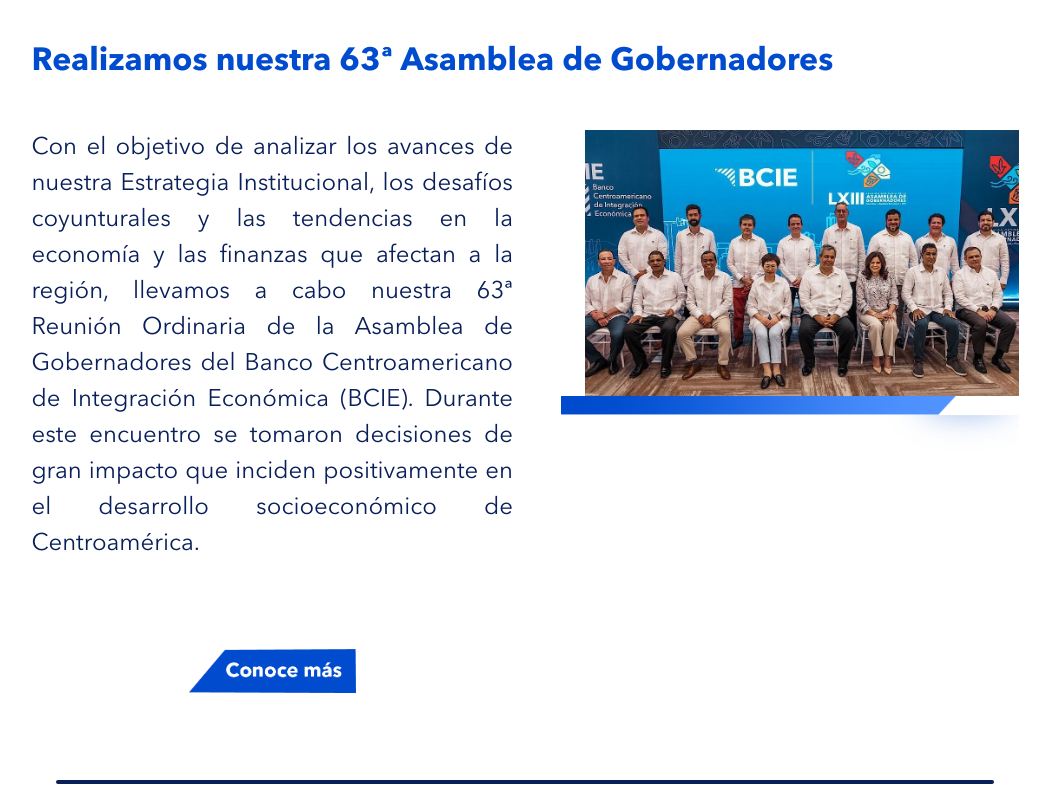
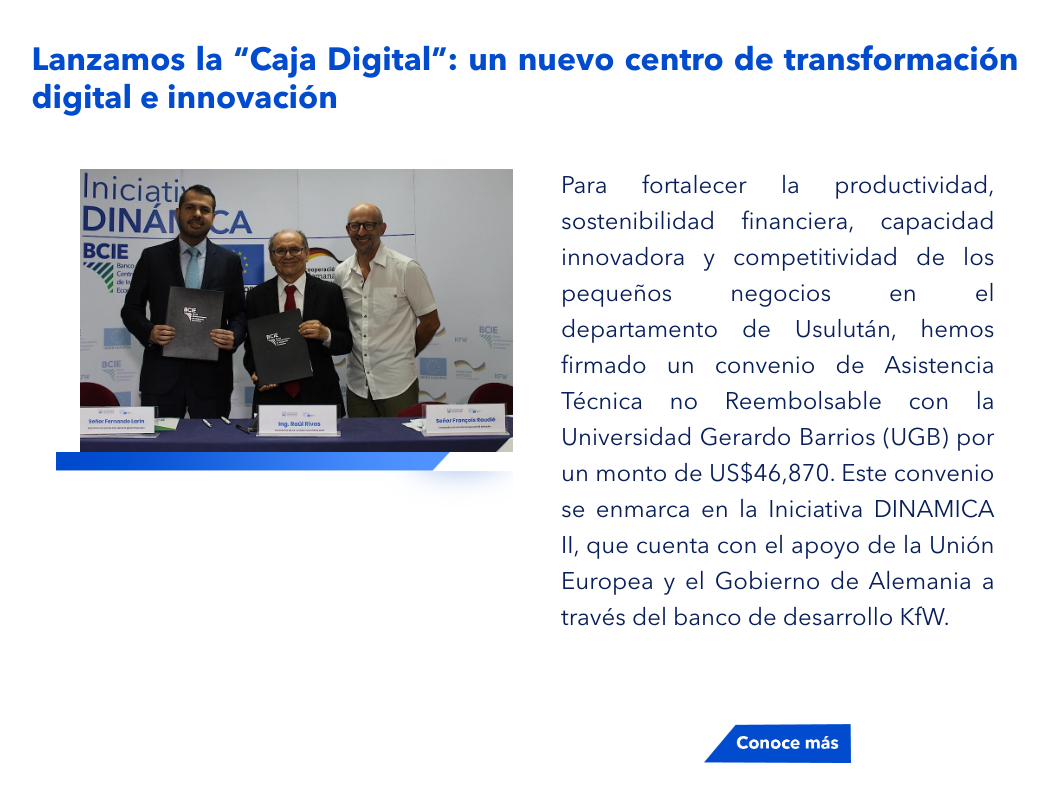
Before and after one commit to JairoColocho25/CCk, a plain HTML site: page index.html in a window 1280 px wide. Shown: the part 880-1680 px from the top of the page, without its empty margins (115-1165 px from the left). Drawn offline with nearby package versions, Linux system fonts and the light colour scheme.

Commit message:
Update index.html

```diff
--- a/index.html
+++ b/index.html
@@ -16,33 +16,11 @@
 
         <div class="container content">
             <h2 class="h2">
-                Realizamos nuestra 63ª Asamblea de Gobernadores
-            </h2>
-
-            <div class="row">
-                <div class="col-sm col-paragraph">
-                    <p>
-                        Con el objetivo de analizar los avances de nuestra Estrategia Institucional, los desafíos coyunturales y las tendencias en la economía y las finanzas que afectan a la región, llevamos a cabo nuestra 63ª Reunión Ordinaria de la Asamblea de Gobernadores del Banco Centroamericano de Integración Económica (BCIE). Durante este encuentro se tomaron decisiones de gran impacto que inciden positivamente en el desarrollo socioeconómico de Centroamérica.
-                    </p>
-                    <div class="d-flex justify-content-center">
-                        <a class="btn justify-content-center" href="https://www.bcie.org/novedades/noticias/articulo/bcie-celebrara-63-asamblea-de-gobernadores-en-republica-dominicana"><img src="Assets/img/Botón.png" alt=""></a>
-                    </div>
-                </div>
-                <div class="col-sm col-img" style="text-align:right;">
-                    <img src="Assets/img/Foto 1.jpeg" style="width: 90%;" >
-                    <img src="Assets/img/cintillo para foto (1).png" style="width:95%">
-                </div>
-            </div>
-            <div class="division"></div>
-        </div>
-
-        <div class="container content">
-            <h2 class="h2">
                 Lanzamos la “Caja Digital”: un nuevo centro de transformación digital e innovación
             </h2>
             <div class="row">
                 <div class="col-sm col-img" style="text-align: right;">
-                    <img src="Assets/img/Foto 2.jpg" style="width: 90%; ">
+                    <img src="Assets/img/Foto 2.jpg" style="width: 90%;">
                     <img src="Assets/img/cintillo para foto (1).png" style="width:95%">
                 </div>
                 <div class="col-sm col-paragraph justify-content-center para">
@@ -127,7 +105,7 @@
                     </div>
                 </div>
                 <div class="col-sm col-img" style="text-align:right;">
-                    <img src="Assets/img/Foto 5.png" style="width: 90%;">
+                    <img src="Assets/img/Foto 5.png" style="width: 90%; ">
                     <img src="Assets/img/cintillo para foto (1).png" style="width:95%">
                 </div>
             </div>
@@ -142,7 +120,7 @@
             </h2>
             <div class="row">
                 <div class="col-sm col-img" style="text-align: right;">
-                    <img src="Assets/img/Foto 6.png" style="width: 90%;">
+                    <img src="Assets/img/Foto 6.png" style="width: 90%; ">
                     <img src="Assets/img/cintillo para foto (1).png" style="width:95%">
                 </div>
                 <div class="col-sm col-paragraph justify-content-center para">
```
